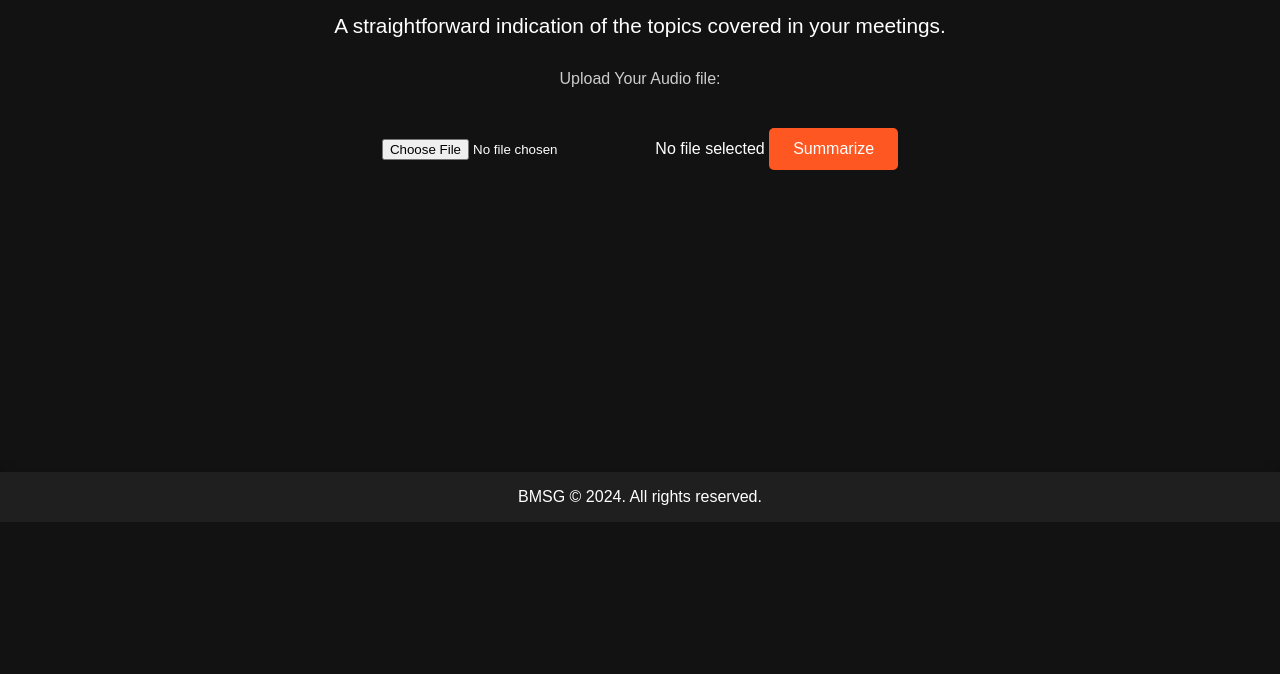
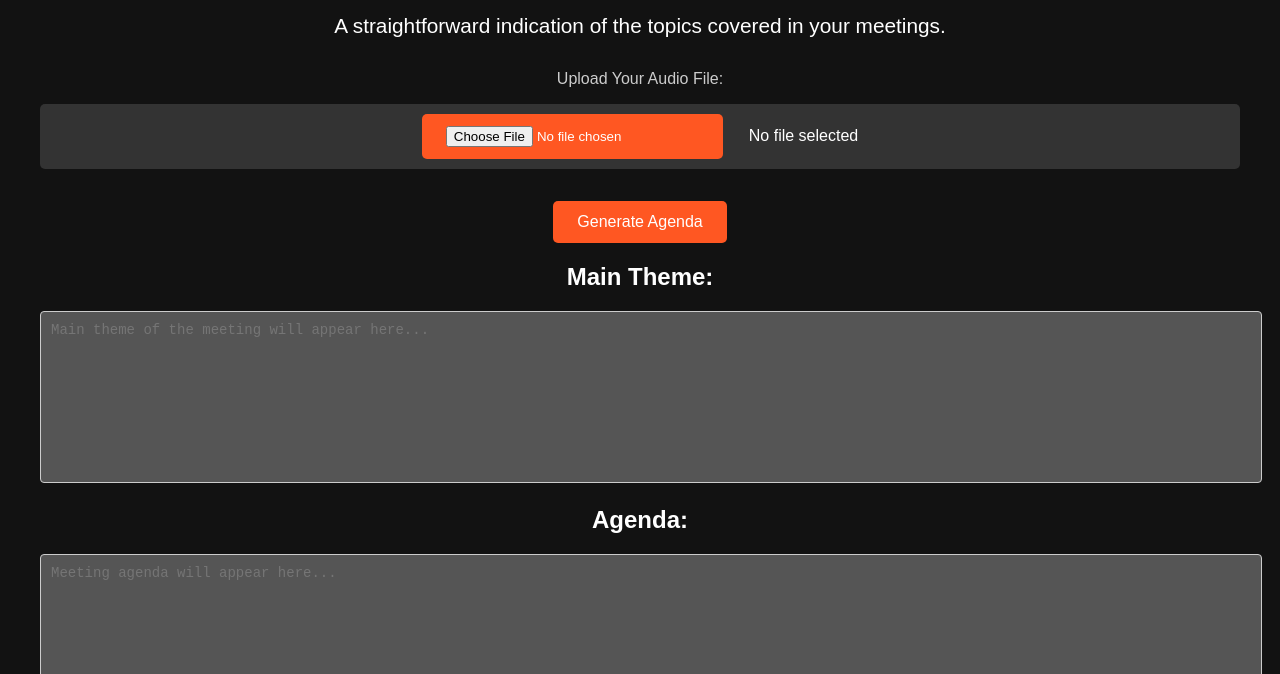
Before and after one commit to Sekhar2004/BMSG, a plain HTML site: page service3.html in a window 1280 px wide. Shown: the part 278-952 px from the top of the page. Before the commit the page ends 800 px from the top, so only its background shows below. Drawn offline with Linux system fonts and the light colour scheme.

Commit message:
added text boxes

```diff
--- a/css/service2.css
+++ b/css/service2.css
@@ -299,3 +299,16 @@ textarea#transcript-text:disabled {
         padding: 1rem; /* Ensure button has enough padding on small screens */
     }
 }
+.summary, .agenda {
+    margin-top: 20px;
+}
+
+textarea {
+    width: 100%;
+    height: 150px;
+    padding: 10px;
+    font-size: 14px;
+    border: 1px solid #ccc;
+    border-radius: 4px;
+    resize: none;
+}
--- a/css/service3.css
+++ b/css/service3.css
@@ -299,3 +299,16 @@ textarea#transcript-text:disabled {
         padding: 1rem; /* Ensure button has enough padding on small screens */
     }
 }
+.summary, .agenda {
+    margin-top: 20px;
+}
+
+textarea {
+    width: 100%;
+    height: 150px;
+    padding: 10px;
+    font-size: 14px;
+    border: 1px solid #ccc;
+    border-radius: 4px;
+    resize: none;
+}
--- a/service3.html
+++ b/service3.html
@@ -33,20 +33,26 @@
         <div class="container">
             <h1>Meeting Agenda</h1>
             <p>A straightforward indication of the topics covered in your meetings.</p>
-            <form id="audio-form">
-                <label for="audio-upload">Upload Your Audio file:</label>
-                <input type="file" id="audio-upload" name="audio-upload" accept="audio/*">
-                <span id="file-name">No file selected</span>
-                <button type="submit" class="btn">Summarize</button>
+
+            <form>
+                <label for="audio-upload">Upload Your Audio File:</label>
+                <div class="file-upload">
+                    <input type="file" id="audio-upload" name="audio-upload" accept="audio/*">
+                    <span id="file-name">No file selected</span>
+                </div>
+                <button type="submit" class="btn">Generate Agenda</button>
             </form>
-            <div id="summary-section" style="display: none;">
-                <h3>Main Theme:</h3>
-                <p id="main-theme">How do we learn to drive without human intervention?</p>
-                <h3>Summary:</h3>
-                <p id="summary">an LeCoon is the chief Al scientist at Metta. formerly Facebook, professor at NYU. he is one of the seminal figures in the history of machine learning and artificial intelligence. you co-wrote the article, Self-Supervised Learning, the dark matter of intelligence. reinforcement learning is not being reinforced for anything, it's just observing the world and figuring out how it works. so self-</p>
+
+            <div class="agenda">
+                <h2>Main Theme:</h2>
+                <textarea id="main-theme-text" placeholder="Main theme of the meeting will appear here..." disabled></textarea>
+
+                <h2>Agenda:</h2>
+                <textarea id="agenda-text" placeholder="Meeting agenda will appear here..." disabled></textarea>
             </div>
         </div>
     </section>
+
 
     <footer class="footer">
         <div class="container">
```
Also changed, not shown: service2.html (+7 -4 lines), css/service1.css (line endings or trailing spaces).
